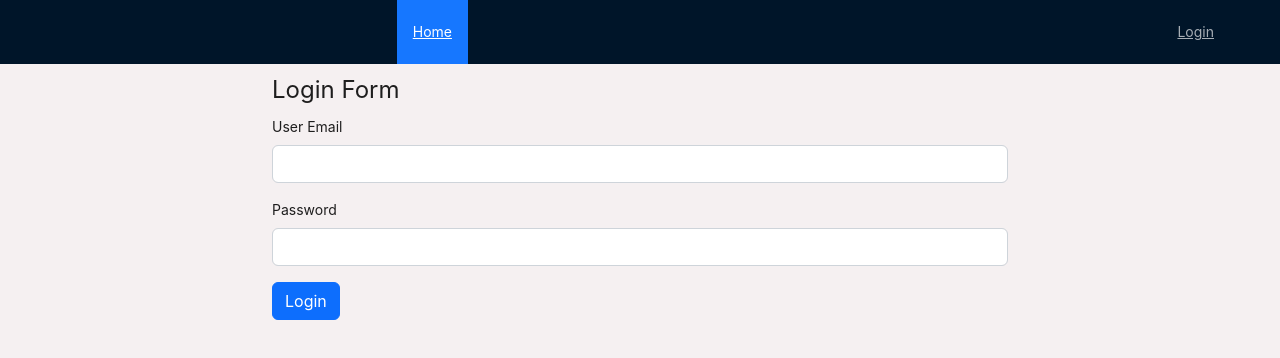
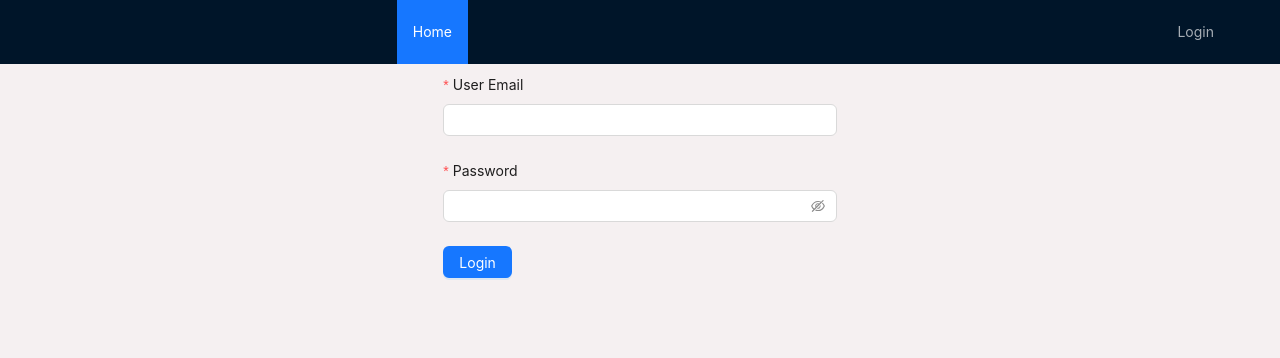
Before and after one commit to aijeykob/devit-front-end, a React (Create React App) app: page /login in a window 1280 px wide. Shown: the top 358 px of the page. Built offline with nearby package versions, Linux system fonts and the light colour scheme.

Commit message:
remove bootstrap

```diff
--- a/package.json
+++ b/package.json
@@ -9,12 +9,10 @@
     "@testing-library/user-event": "^13.5.0",
     "antd": "^5.4.0",
     "axios": "^0.27.2",
-    "bootstrap": "^5.2.1",
     "jwt-decode": "^3.1.2",
     "lodash": "^4.17.21",
     "prop-types": "^15.8.1",
     "react": "^18.2.0",
-    "react-bootstrap": "^2.5.0",
     "react-dom": "^18.2.0",
     "react-highlight-words": "^0.20.0",
     "react-redux": "^8.0.5",
--- a/src/components/shared/Layout.js
+++ b/src/components/shared/Layout.js
@@ -27,11 +27,8 @@ const CustomLayout = ({ children }) => {
               <Link to="/admin-ui">Admin UI</Link>
             </Menu.Item>
           )}
-          <Menu.Item key="3">
-            {!user && <Link to="/login">Login</Link>}
-            {user && user.email}
-          </Menu.Item>
-          {user && (
+          {user ? (
+            <>
               <Menu.Item key="4" style={{ marginLeft: 'auto' }}>
                 <Button
                   type="primary"
@@ -41,6 +38,12 @@ const CustomLayout = ({ children }) => {
                 >
                   Logout
                 </Button>
+              </Menu.Item>
+            </>
+          ) : (
+            <Menu.Item key="3">
+              {!user && <Link to="/login">Login</Link>}
+              {user && user.email}
             </Menu.Item>
           )}
         </Menu>
--- a/src/index.js
+++ b/src/index.js
@@ -7,7 +7,6 @@ import createSagaMiddleware from 'redux-saga';
 import { BrowserRouter } from 'react-router-dom';
 
 import './index.css';
-import 'bootstrap/dist/css/bootstrap.min.css';
 
 import rootSaga from './sagas';
 import reducer from './reducers/index';
--- a/src/pages/Home.js
+++ b/src/pages/Home.js
@@ -1,4 +1,5 @@
-import Card from 'react-bootstrap/Card';
+import React from 'react';
+import { Card } from 'antd';
 
 const Home = () => {
   return (
@@ -7,12 +8,15 @@ const Home = () => {
         className="d-flex justify-content-center align-items-center"
         style={{ minHeight: '500px', minWidth: '600px', padding: '0 10px' }}
       >
-        <Card>
-          <Card.Body>
-            <Card.Text className="text-center">
-              <b>Welcome! Here is a Demo of Admin UI </b>
-            </Card.Text>
-          </Card.Body>
+        <Card
+          bodyStyle={{
+            display: 'flex',
+            justifyContent: 'center',
+            alignItems: 'center',
+            minHeight: '100%',
+          }}
+        >
+          <Card.Meta title={<b>Welcome! Here is a Demo of Admin UI</b>} style={{ textAlign: 'center' }} />
         </Card>
       </div>
     </>
--- a/src/pages/Login.js
+++ b/src/pages/Login.js
@@ -1,44 +1,56 @@
-import { useContext, useRef } from 'react';
-import { Col, Container, Row } from 'react-bootstrap';
-import Button from 'react-bootstrap/Button';
-import Form from 'react-bootstrap/Form';
+import { useContext } from 'react';
+import { Col, Row, Form, Input, Button } from 'antd';
 import AuthContext from '../components/shared/AuthContext';
 
 const Login = () => {
-  const email = useRef('');
-  const password = useRef('');
   const { login } = useContext(AuthContext);
+  const [form] = Form.useForm();
 
-  const loginSubmit = async () => {
-    let payload = {
-      email: email.current.value,
-      password: password.current.value,
-    };
-    await login(payload);
+  const onFinish = async (values) => {
+    await login(values);
   };
+
   return (
-    <>
-      <Container className="mt-2">
-        <Row>
-          <Col className="col-md-8 offset-md-2">
-            <legend>Login Form</legend>
-            <form>
-              <Form.Group className="mb-3" controlId="formEmail">
-                <Form.Label>User Email</Form.Label>
-                <Form.Control type="email" ref={email} />
-              </Form.Group>
-              <Form.Group className="mb-3" controlId="formPassword">
-                <Form.Label>Password</Form.Label>
-                <Form.Control type="password" ref={password} />
-              </Form.Group>
-              <Button variant="primary" type="button" onClick={loginSubmit}>
-                Login
-              </Button>
-            </form>
-          </Col>
-        </Row>
-      </Container>
-    </>
+    <Row style={{ marginTop: 10 }}>
+      <Col xs={{ span: 24, offset: 0 }} md={{ span: 8, offset: 8 }}>
+        <Form layout="vertical" form={form} onFinish={onFinish} initialValues={{ email: '', password: '' }}>
+          <Form.Item
+            label="User Email"
+            name="email"
+            rules={[
+              {
+                required: true,
+                message: 'Please input your email!',
+              },
+              {
+                type: 'email',
+                message: 'The input is not a valid email!',
+              },
+            ]}
+          >
+            <Input type="email" />
+          </Form.Item>
+          <Form.Item
+            label="Password"
+            name="password"
+            rules={[
+              {
+                required: true,
+                message: 'Please input your password!',
+              },
+            ]}
+          >
+            <Input.Password />
+          </Form.Item>
+          <Form.Item>
+            <Button type="primary" htmlType="submit">
+              Login
+            </Button>
+          </Form.Item>
+        </Form>
+      </Col>
+    </Row>
   );
 };
+
 export default Login;
```
Also changed, not shown: 1 other file (tests, documents, lock files or other folders). Lines whose indentation alone changed are shown as unchanged.
